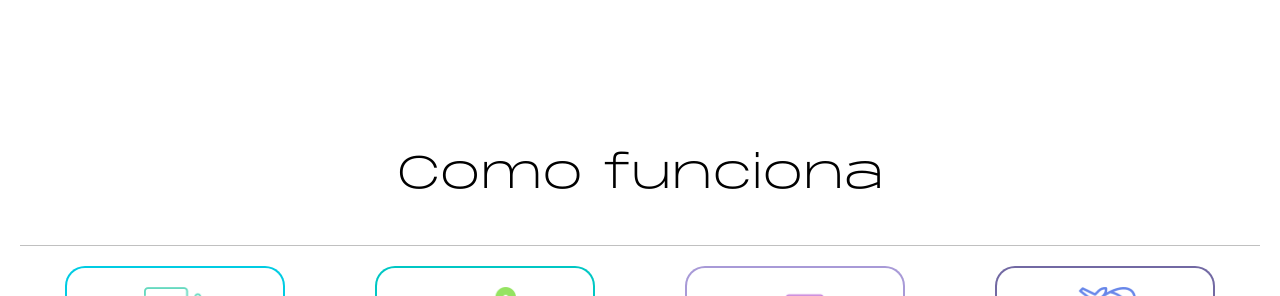
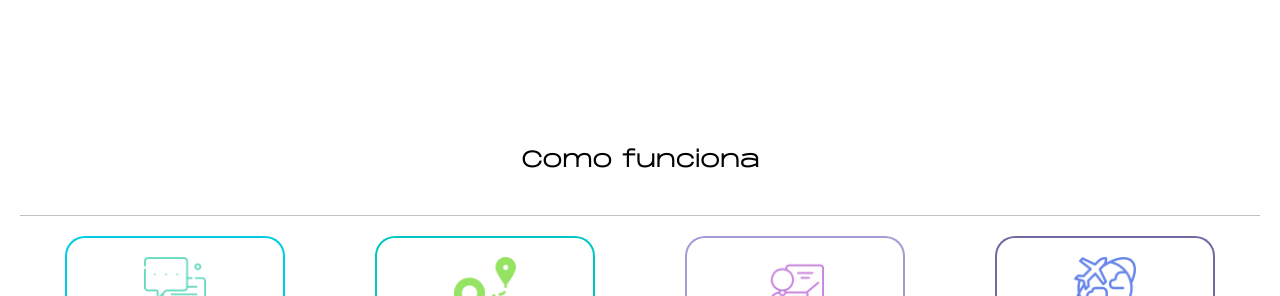
Before and after one commit to FelipeEduardoOliveira/OrTurismo, a React (Create React App) app: page /#/ in a window 1280 px wide. Shown: the part 882-1178 px from the top of the page. Built offline with nearby package versions, Linux system fonts and the light colour scheme.

Commit message:
ajuste detalhes

```diff
--- a/src/Components/TitleDivisor/style.ts
+++ b/src/Components/TitleDivisor/style.ts
@@ -7,7 +7,8 @@ export const ContainerHeader = styled.div`
   width: 100%;
   justify-content: center;
   text-align: center;
- font-size: 45px;
+ font-size: 22px;
+ font-weight: bold;
  font-family: MonumentExtended;
   padding: 40px 0px;
   border-bottom: 1px solid silver;
```
